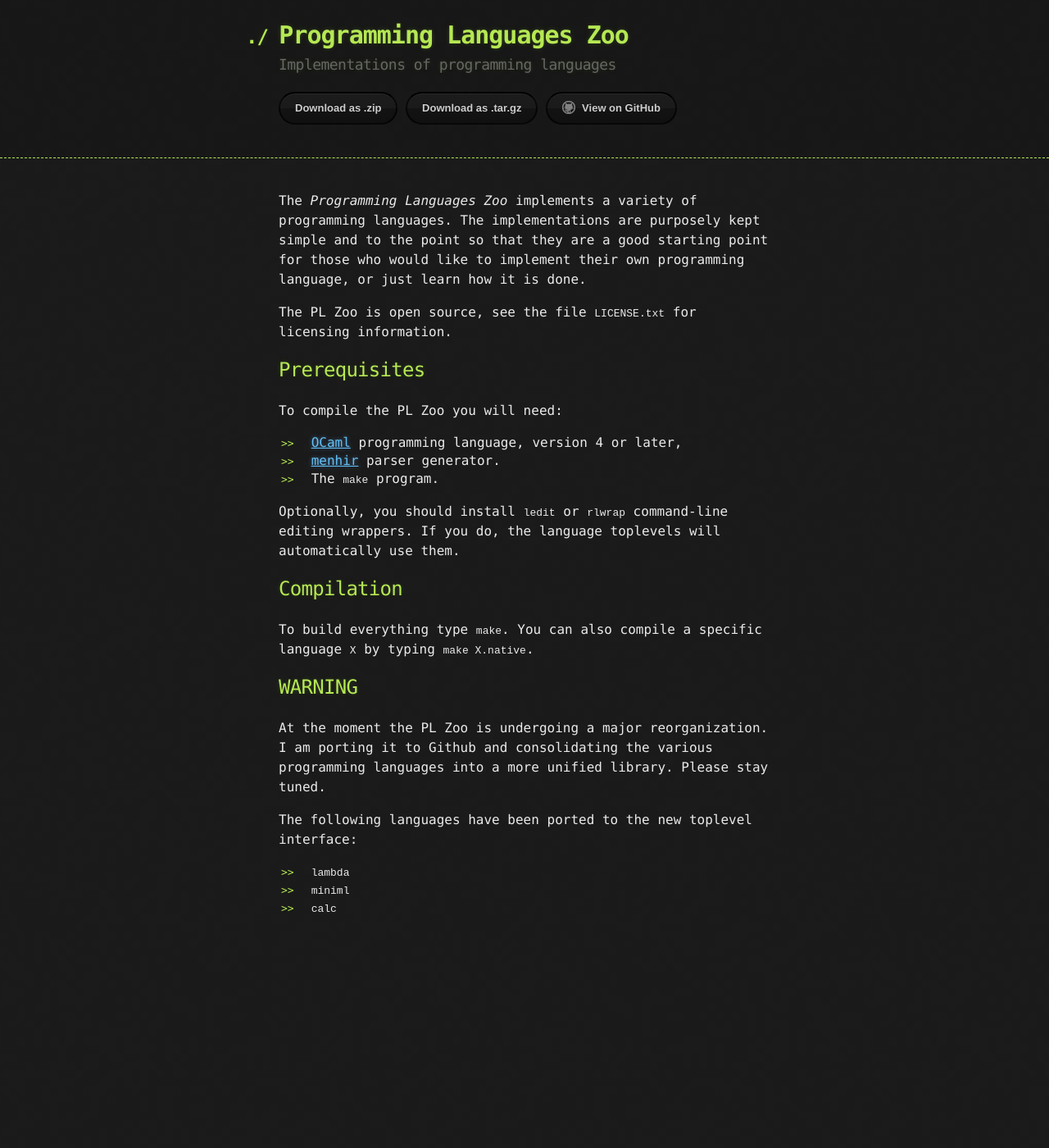
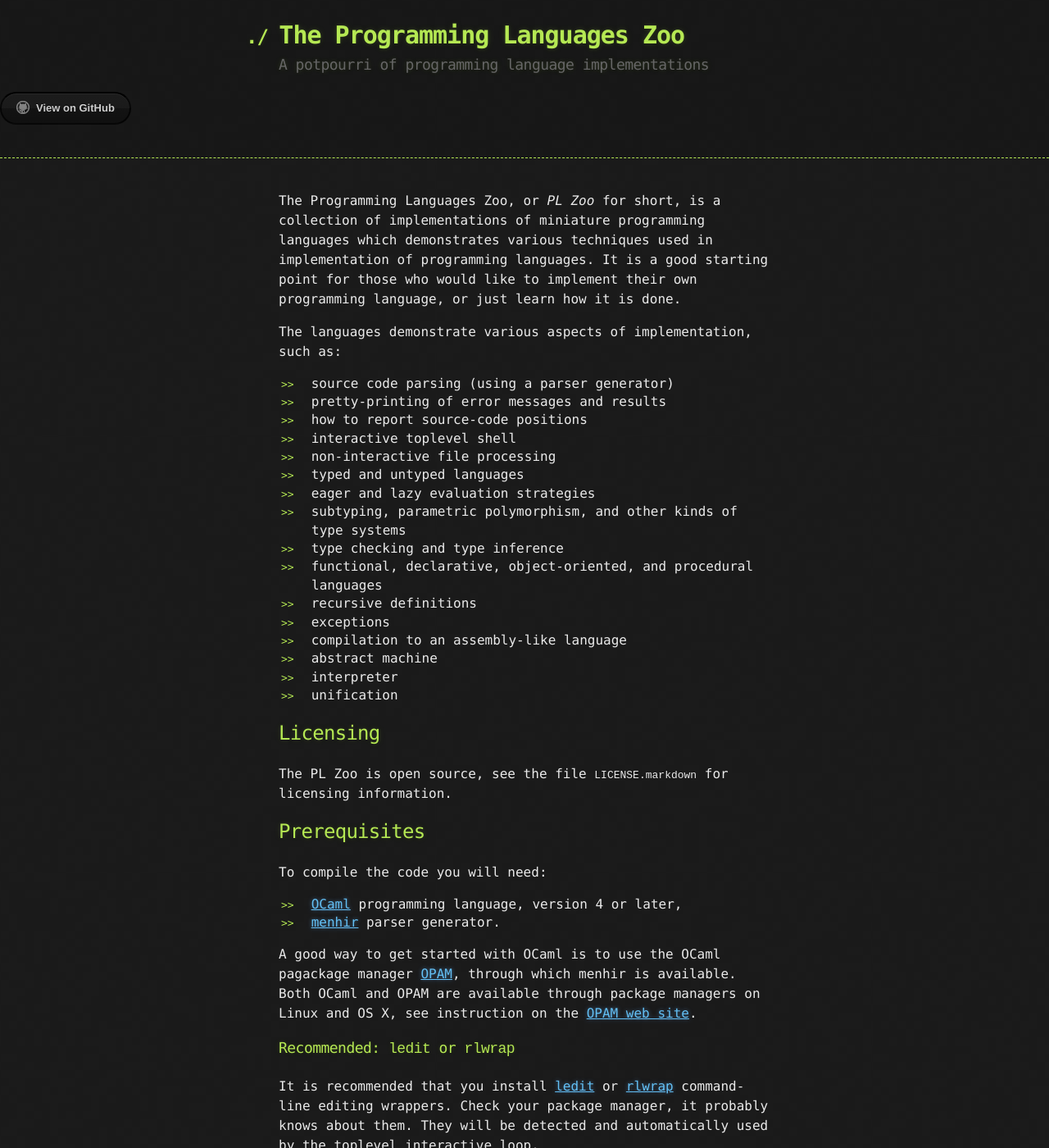
Before and after one commit to andrejbauer/plzoo, a Jekyll site: the page built from index.md, in a window 1280 px wide and 1400 px high. Shown: the whole window at 82% size. Built offline with Jekyll 4.4.1, drawn with Linux system fonts in a browser that asks for light colours; Markdown is read by kramdown in place of the engine named in the settings; some of the changed text lies outside the part shown.

Commit message:
Update web site

```diff
--- /dev/null
+++ b/Gemfile
@@ -0,0 +1,2 @@
+source 'https://rubygems.org'
+gem 'github-pages'
--- a/_config.yml
+++ b/_config.yml
@@ -1,3 +1,3 @@
-name: Programming Languages Zoo
-markdown: redcarpet
-pygments: true
+kramdown:
+  hard_wrap: false
+  input: GFM
--- a/_layouts/default.html
+++ b/_layouts/default.html
@@ -14,15 +14,12 @@
 
     <header>
       <div class="container">
-        <h1>{{ site.name }}</h1>
-        <h2>Implementations of programming languages</h2>
-
+        <h1>The Programming Languages Zoo</h1>
+        <h2>A potpourri of programming language implementations</h2>
+      </div>
         <section id="downloads">
-          <a href="https://github.com/andrejbauer/plzoo/zipball/master" class="btn">Download as .zip</a>
-          <a href="https://github.com/andrejbauer/plzoo/tarball/master" class="btn">Download as .tar.gz</a>
           <a href="https://github.com/andrejbauer/plzoo" class="btn btn-github"><span class="icon"></span>View on GitHub</a>
         </section>
-      </div>
     </header>
 
     <div class="container">
--- a/index.md
+++ b/index.md
@@ -3,33 +3,106 @@
 title: Programming Languages Zoo
 ---
 
+The Programming Languages Zoo, or *PL Zoo* for short, is a collection of implementations
+of miniature programming languages which demonstrates various techniques used in
+implementation of programming languages. It is a good starting point for those who would
+like to implement their own programming language, or just learn how it is done.
 
-The *Programming Languages Zoo* implements a variety of programming languages. The implementations are purposely kept simple and to the point so that they are a good starting point for those who would like to implement their own programming language, or just learn how it is done.
+The languages demonstrate various aspects of implementation, such as:
 
-The PL Zoo is open source, see the file `LICENSE.txt` for licensing information.
+* source code parsing (using a parser generator)
+* pretty-printing of error messages and results
+* how to report source-code positions
+* interactive toplevel shell
+* non-interactive file processing
+* typed and untyped languages
+* eager and lazy evaluation strategies
+* subtyping, parametric polymorphism, and other kinds of type systems
+* type checking and type inference
+* functional, declarative, object-oriented, and procedural languages
+* recursive definitions
+* exceptions
+* compilation to an assembly-like language
+* abstract machine
+* interpreter
+* unification
+
+## Licensing
+
+The PL Zoo is open source, see the file `LICENSE.markdown` for licensing information.
 
 ## Prerequisites
 
-To compile the PL Zoo you will need:
+To compile the code you will need:
 
 * [OCaml](http://www.ocaml.org/) programming language, version 4 or later,
 * [menhir](http://gallium.inria.fr/~fpottier/menhir/) parser generator.
-* The `make` program.
 
-Optionally, you should install `ledit` or `rlwrap` command-line editing wrappers. If you do, the language toplevels will automatically use them.
+A good way to get started with OCaml is to use the OCaml pagackage manager
+[OPAM](http://opam.ocaml.org/), through which menhir is available. Both OCaml and OPAM are
+available through package managers on Linux and OS X, see instruction on the [OPAM web
+site](http://opam.ocaml.org/doc/Install.html).
 
-## Compilation
+### Recommended: `ledit` or `rlwrap`
 
-To build everything type `make`. You can also compile a specific language `X` by typing `make X.native`.
+It is recommended that you install [ledit](http://pauillac.inria.fr/~ddr/ledit/) or
+[rlwrap](https://github.com/hanslub42/rlwrap) command-line editing wrappers. Check your
+package manager, it probably knows about them. They will be detected and automatically
+used by the toplevel interactive loop.
 
-## WARNING
+## Installation
 
-At the moment the PL Zoo is undergoing a major reorganization. I am porting it to Github
-and consolidating the various programming languages into a more unified library. Please
-stay tuned.
+Get the source from GitHub:
 
-The following languages have been ported to the new toplevel interface:
+    git clone git@github.com:andrejbauer/plzoo.git
 
-* `lambda`
-* `miniml`
-* `calc`
+or via the HTTP protocol
+
+    git clone https://github.com/andrejbauer/plzoo.git
+
+Then you should compile the languages:
+
+    make all
+
+You can also compile a single language with
+
+    make <lang>
+
+The compilation procedure will create native code executables. To generate bytecode use
+
+    make BUILD=byte all
+
+There is `make clean` if you want ot clean up.
+
+## Usage
+
+The languages are not really meant to be used. Rather, you should read the source code,
+which is decorated with ample comments, and study it. Also, each language `lang` has its
+own `README.markdown` and `example.lang` in the subdirectory `src/lang`.
+
+Nevertheless, all the language are functioning miniature versions of real languages that
+can be executed. You can:
+
+1. Run the toplevel with `./lang.native`
+2. Run files non-interactively with `./lang.native <file> <file> ...`
+3. Load files and enter the toplevel `./lang.native -l <file> -l <file> ...`
+
+## Contributing
+
+Contributions are *very* welcome. They are great service to the community and
+
+
+If you would like to contribute to the project, please contact us through GitHub:
+
+* If you discover a problem, open an issue about it.
+* Even better, fix the problem and submit a pull request!
+* If you would like to help but do not know how, have a look at open issues and volunteer
+  to resolve one.
+* If you have an idea for a new language, discuss it in an issue, or just go ahead if you
+  can't wait.
+
+We kindly ask that contributions to the repository follow the established pattern. For
+example, all the main programs are generated with the `Zoo.Main` functor found in
+`src/zoo.ml`. It takes care of a number of things, such as command-line wrappers, standard
+command-line options, loading of files, and running an interactive shell. It is best if
+you start by copying one fo the existing languages and adapt it to your language.
```
Also changed, not shown: 1 other file.
